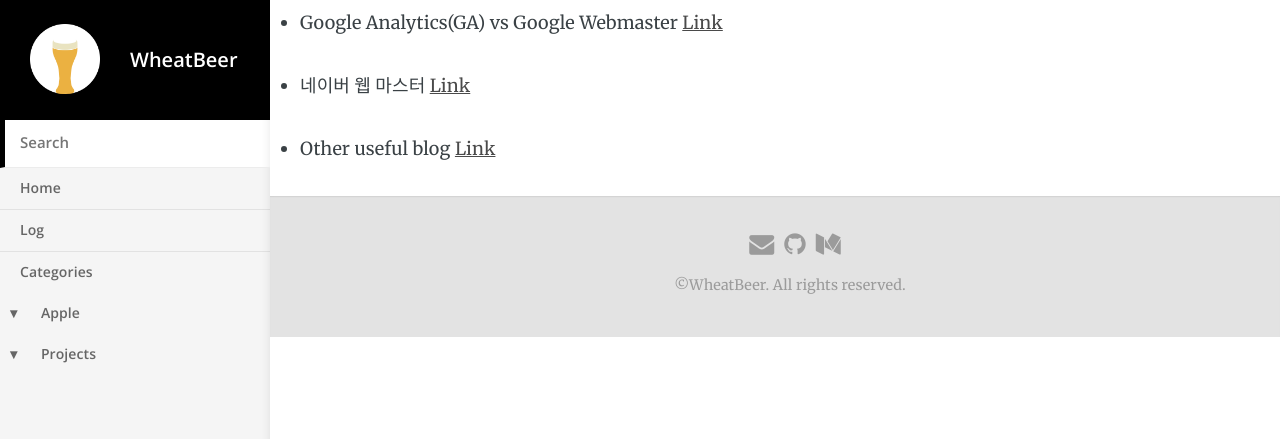
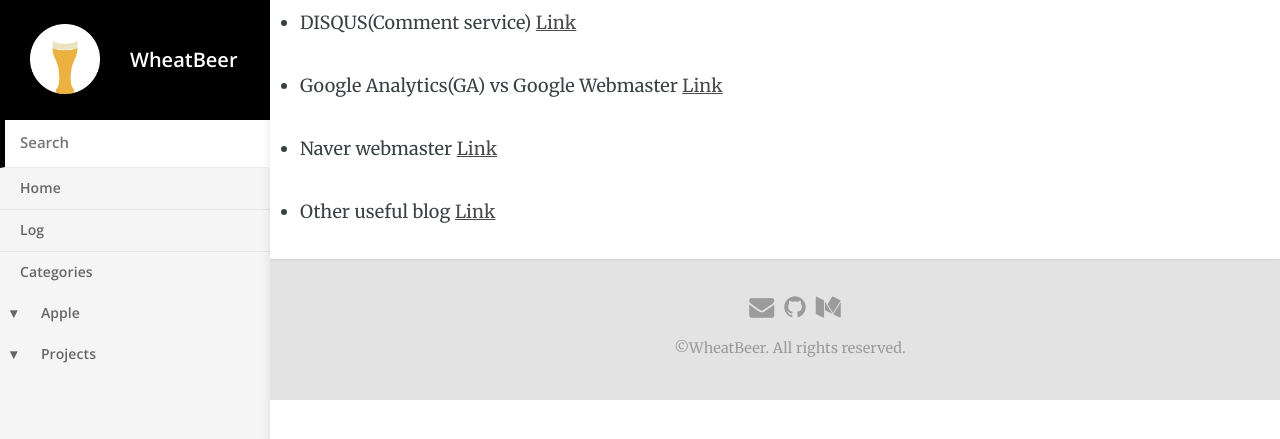
Before and after one commit to WheatBeer/WheatBeer.github.io, a Jekyll site: the page built from _posts/2019-09-08-web-tools.md, in a window 1280 px wide. Shown: the top 439 px of the page. Built offline with Jekyll 4.4.1, drawn with Linux system fonts in a browser that asks for light colours; nearby versions of some CDN libraries; comment, search, counter and statistics services are not loaded.

Commit message:
first commit

```diff
--- a/_posts/2019-09-08-manage-web.md
+++ b/_posts/2019-09-08-web-tools.md
@@ -1,12 +1,14 @@
 ---
-title: 웹 관리
+title: Web Management Tools
 type: major
 ---
+
+* DISQUS(Comment service) [Link](https://disqus.com/)
 
 * Google Analytics(GA) vs Google Webmaster
 [Link](https://www.quora.com/What-is-the-difference-between-Google-Analytics-and-Google-Webmaster-Tools-Google-Search-Console)
 
-* 네이버 웹 마스터
+* Naver webmaster
 [Link](https://webmastertool.naver.com/guide/site_check.naver#)
 
 * Other useful blog
```
